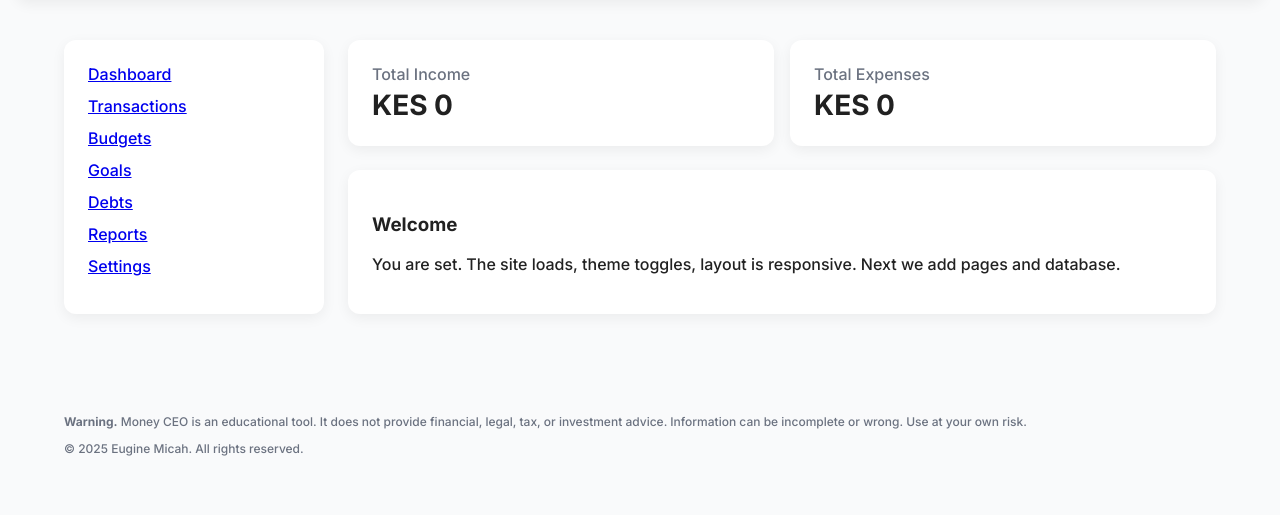
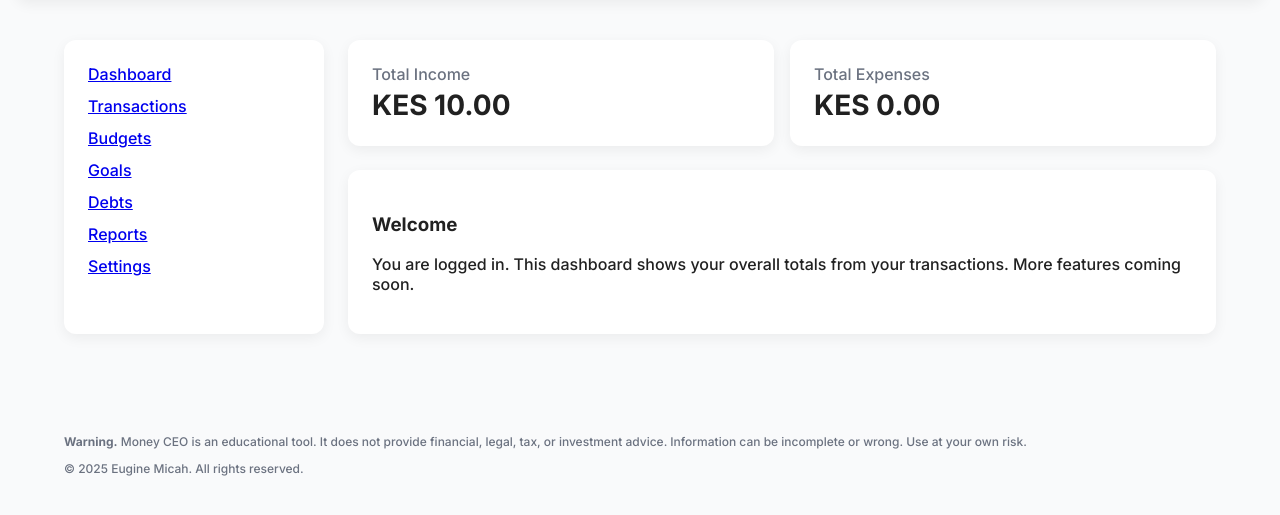
Before and after one commit to eugineous/MONEY-CEO, a PHP site: page /index.php in a window 1280 px wide. Shown: the part 154-669 px from the top of the page. Run offline with PHP 8.4, Linux system fonts and the light colour scheme; the visitor is signed in with stand-in values (Sample User, id 1); tables that the repository leaves empty or names only in its code hold one stand-in row (values such as "Sample post").

Commit message:
feat: implement dashboard totals and require auth

```diff
--- a/public/index.php
+++ b/public/index.php
@@ -1,16 +1,44 @@
-<?php $title='Money CEO - Dashboard'; include __DIR__.'/../components/header.php'; ?>
-<?php include __DIR__.'/../components/navbar.php'; ?>
+<?php
+$title = 'Money CEO - Dashboard';
+require_once __DIR__ . '/../includes/config.php';
+require_once __DIR__ . '/../includes/helpers.php';
+require_once __DIR__ . '/../includes/auth.php';
+require_once __DIR__ . '/../includes/db.php';
+
+requireAuth();
+
+$pdo = db();
+$userId = $_SESSION['user_id'] ?? null;
+
+// Calculate total income and expenses for the logged in user
+if ($userId) {
+    $stmtIncome = $pdo->prepare("SELECT COALESCE(SUM(amount),0) AS total_income FROM transactions WHERE user_id = ? AND amount > 0");
+    $stmtIncome->execute([$userId]);
+    $incomeRow = $stmtIncome->fetch();
+    $totalIncome = $incomeRow['total_income'] ?? 0;
+
+    $stmtExpense = $pdo->prepare("SELECT COALESCE(SUM(amount),0) AS total_expense FROM transactions WHERE user_id = ? AND amount < 0");
+    $stmtExpense->execute([$userId]);
+    $expenseRow = $stmtExpense->fetch();
+    $totalExpenses = abs($expenseRow['total_expense'] ?? 0);
+} else {
+    $totalIncome = 0;
+    $totalExpenses = 0;
+}
+?>
+<?php include __DIR__ . '/../components/header.php'; ?>
+<?php include __DIR__ . '/../components/navbar.php'; ?>
 <div class="container grid" style="grid-template-columns:260px 1fr;gap:24px">
-  <?php include __DIR__.'/../components/sidebar.php'; ?>
+    <?php include __DIR__ . '/../components/sidebar.php'; ?>
     <main class="grid" style="gap:24px">
         <section class="grid grid-2">
-      <div class="card kpi"><span class="text-muted">Total Income</span><span class="big">KES 0</span></div>
-      <div class="card kpi"><span class="text-muted">Total Expenses</span><span class="big">KES 0</span></div>
+            <div class="card kpi"><span class="text-muted">Total Income</span><span class="big">KES <?php echo number_format($totalIncome, 2); ?></span></div>
+            <div class="card kpi"><span class="text-muted">Total Expenses</span><span class="big">KES <?php echo number_format($totalExpenses, 2); ?></span></div>
         </section>
         <section class="card">
             <h3>Welcome</h3>
-      <p>You are set. The site loads, theme toggles, layout is responsive. Next we add pages and database.</p>
+            <p>You are logged in. This dashboard shows your overall totals from your transactions. More features coming soon.</p>
         </section>
     </main>
 </div>
-<?php include __DIR__.'/../components/footer.php'; ?>
+<?php include __DIR__ . '/../components/footer.php'; ?>
```
Lines whose indentation alone changed are shown as unchanged.
